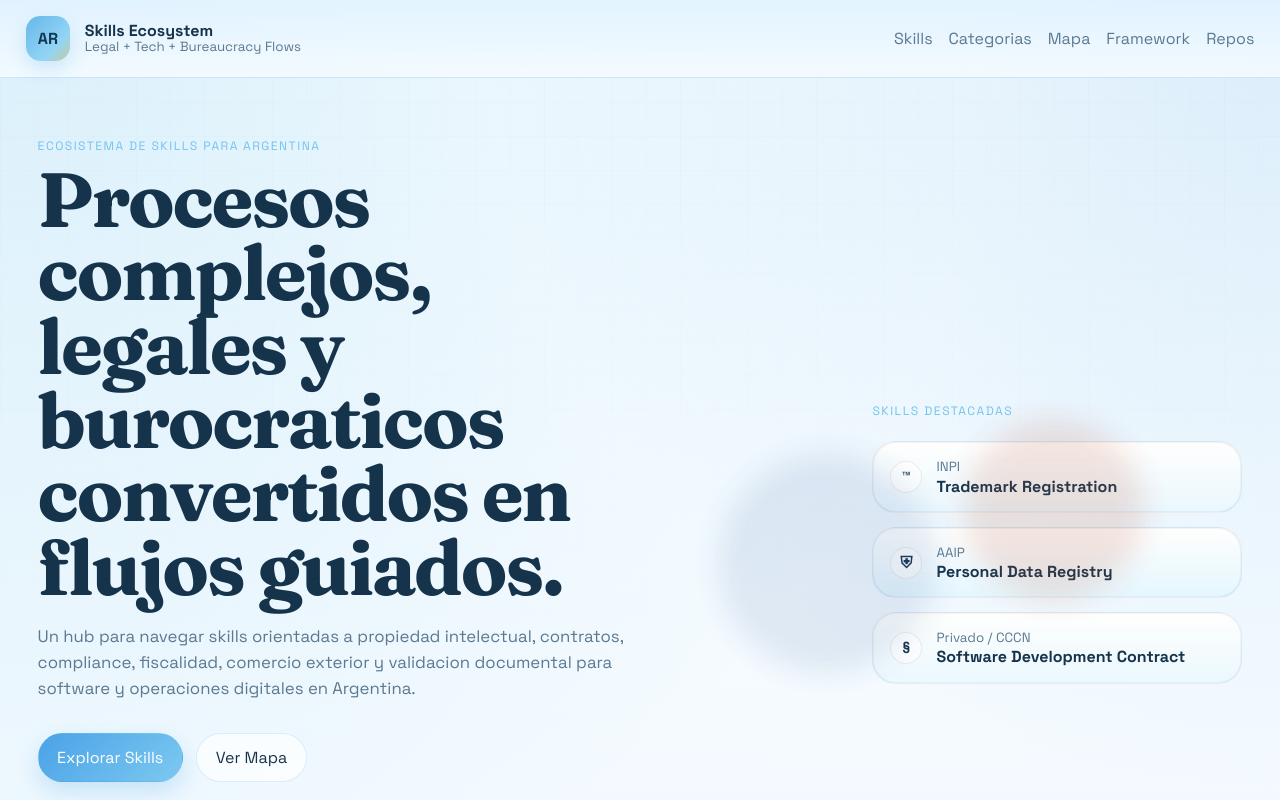
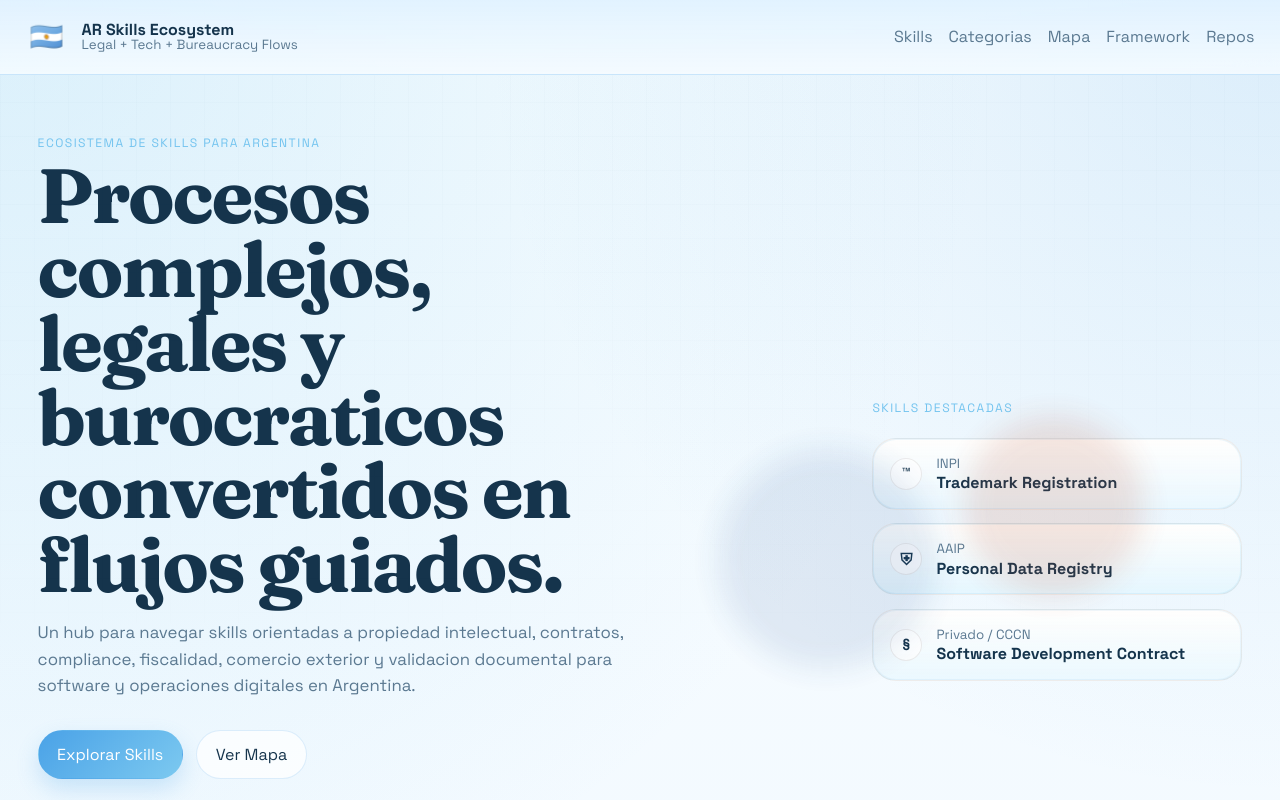
Before and after one commit to elpelaflow/Skills-Ecosystem-Hub-AR, a React (Vite) app: page / in a window 1280 px wide. Shown: the top 800 px of the page. Built offline with nearby package versions, Linux system fonts and the light colour scheme.

Commit message:
Use Argentina flag in hub brand

```diff
--- a/src/App.jsx
+++ b/src/App.jsx
@@ -50,9 +50,9 @@ function Shell({ children }) {
     <>
       <header className="topbar">
         <Link className="brand" to="/">
-          <span className="brand-mark">AR</span>
+          <span className="brand-mark" aria-hidden="true">🇦🇷</span>
           <span className="brand-text">
-            <strong>Skills Ecosystem</strong>
+            <strong>AR Skills Ecosystem</strong>
             <small>Legal + Tech + Bureaucracy Flows</small>
           </span>
         </Link>
--- a/src/styles.css
+++ b/src/styles.css
@@ -82,15 +82,14 @@ a {
 }
 
 .brand-mark {
-  display: grid;
-  place-items: center;
-  width: 2.8rem;
-  height: 2.8rem;
-  border-radius: 0.9rem;
-  background: linear-gradient(135deg, #66b7e8, #93d4f6 68%, #f2c648 132%);
-  color: #103856;
-  font-weight: 700;
-  box-shadow: 0 8px 20px rgba(74, 162, 231, 0.22);
+  display: inline-flex;
+  align-items: center;
+  justify-content: center;
+  width: 2.6rem;
+  height: 2.6rem;
+  font-size: 1.7rem;
+  line-height: 1;
+  filter: saturate(1.05);
 }
 
 .brand-text {
```
